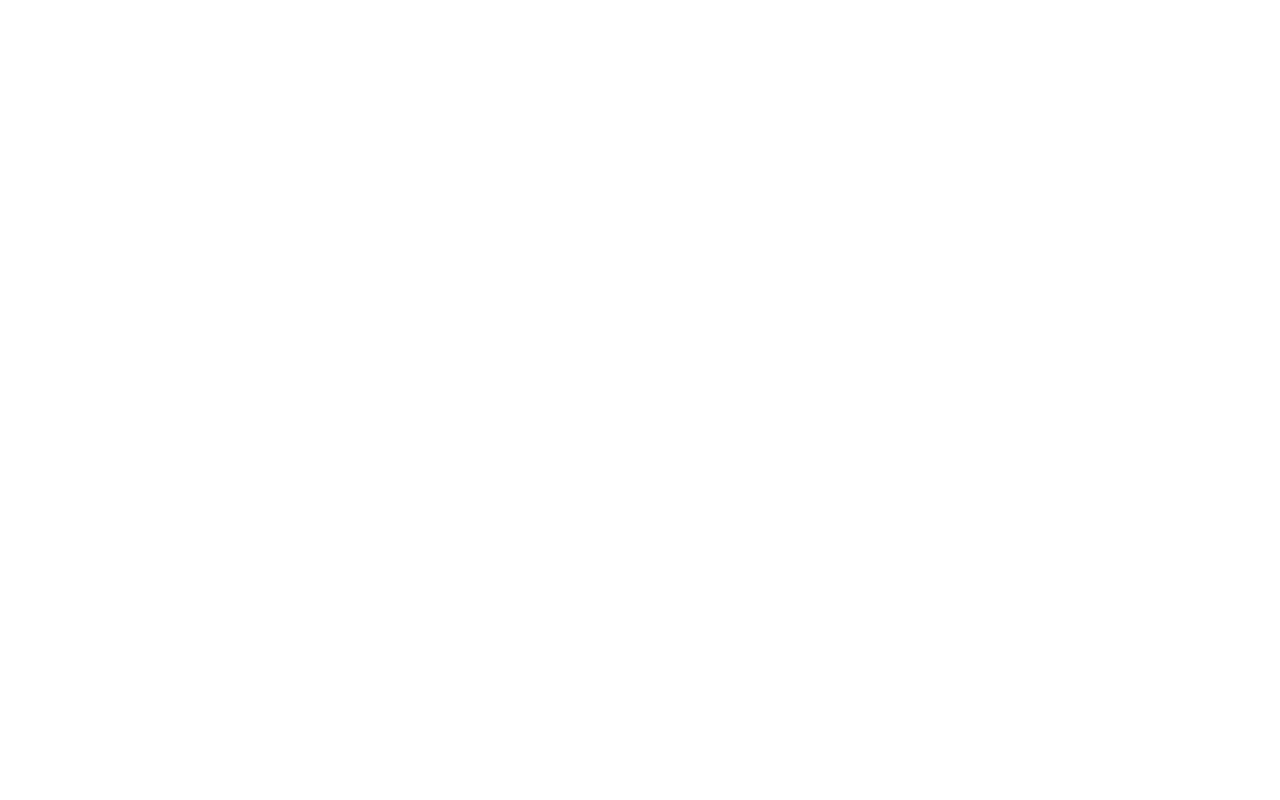
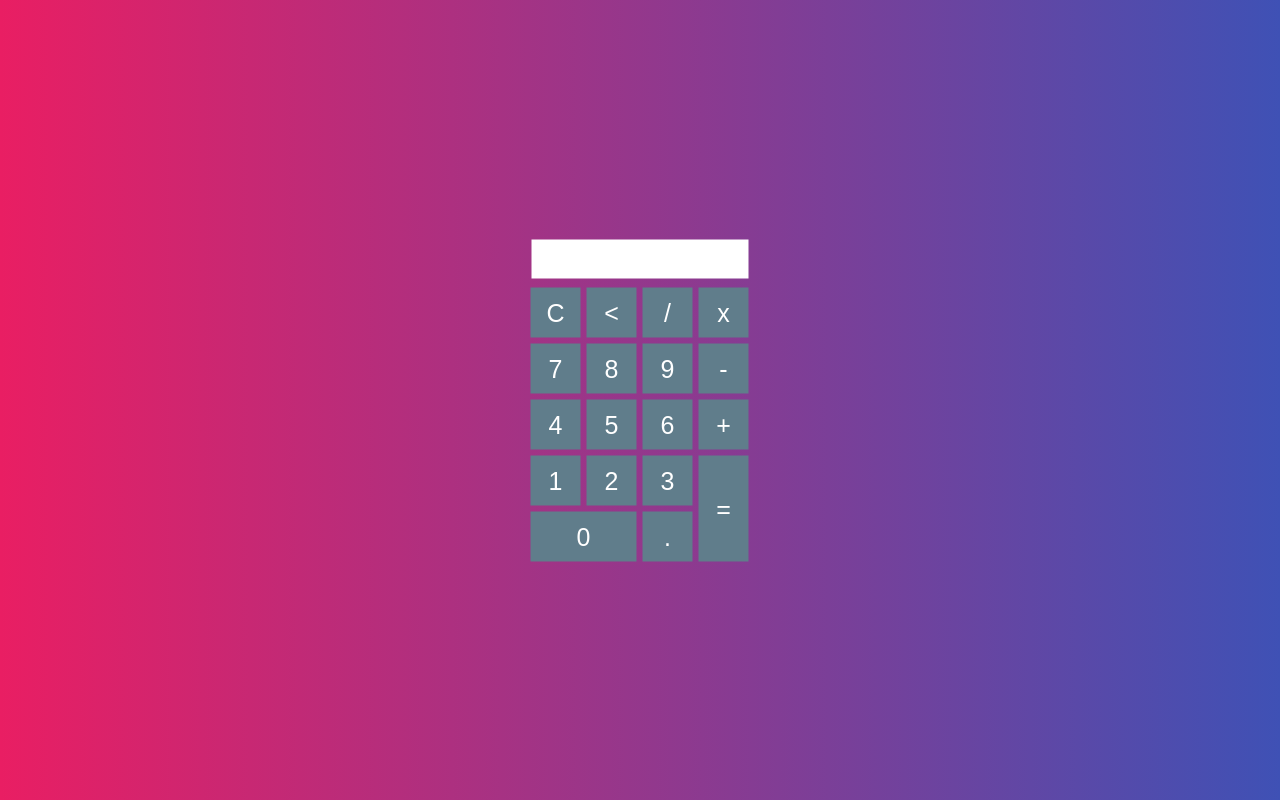
Before and after one commit to samuel2793/js-calculator, a plain HTML site: page index.html in a window 1280 px wide. Drawn offline with Linux system fonts and the light colour scheme.

Commit message:
Funcionalidades basicas funcionando

```diff
--- a/index.html
+++ b/index.html
@@ -1,3 +1,96 @@
 <html>
+    <head>
+        <script>
+            function insert(num){
+                document.form.textview.value = document.form.textview.value+num;
+            }
+
+            function equal(){
+                var exp = document.form.textview.value;
+                if (exp){
+                    document.form.textview.value = eval(exp);
+                }
+            }
+            function clean(){
+                document.form.textview.value = '';
+            }
+            function back(){
+                var exp = document.form.textview.value;
+                document.form.textview.value = exp.substring(0,exp.length-1);
+            }
+        </script>
+        <style>
+            *{
+                margin: 0;
+                padding: 0;
+            }
+            .button{
+                width: 50;
+                height: 50;
+                font-size: 25;
+                margin: 2;
+                cursor: pointer;
+                background: #607d8b;
+                border: none;
+                color: white;
+            }
+            .textview{
+                width: 217;
+                margin: 5;
+                font-size: 25;
+                padding: 5;
+                border: none;
+            }
+            .main{
+                position: absolute;
+                top: 50%;
+                left: 50%;
+                transform: translateX(-50%) translateY(-50%);
+            }
+            .bg{
+                background: linear-gradient(to right, #e91e63, #3f51b5);
+                height: 100%;
+            }
+        </style>
+    </head>
+
+    <body>
+        <div class="bg"></div>
+        <div class="main">
+            <form name = "form">
+                <input class = "textview" name="textview">
+            </form>
+            <table>
+                <tr>
+                    <td><input class="button" type="button" value="C" onclick="clean()"> </td>
+                    <td><input class="button" type="button" value="<" onclick="back()"> </td>
+                    <td><input class="button" type="button" value="/" onclick="insert('/')"> </td>
+                    <td><input class="button" type="button" value="x" onclick="insert('*')"> </td>
+                </tr>
+                <tr>
+                    <td><input class="button" type="button" value="7" onclick="insert(7)"> </td>
+                    <td><input class="button" type="button" value="8" onclick="insert(8)"> </td>
+                    <td><input class="button" type="button" value="9" onclick="insert(9)"> </td>
+                    <td><input class="button" type="button" value="-" onclick="insert('-')"> </td>
+                </tr>
+                <tr>
+                    <td><input class="button" type="button" value="4" onclick="insert(4)"> </td>
+                    <td><input class="button" type="button" value="5" onclick="insert(5)"> </td>
+                    <td><input class="button" type="button" value="6" onclick="insert(6)"> </td>
+                    <td><input class="button" type="button" value="+" onclick="insert('+')"> </td>
+                </tr>
+                <tr>
+                    <td><input class="button" type="button" value="1" onclick="insert(1)"> </td>
+                    <td><input class="button" type="button" value="2" onclick="insert(2)"> </td>
+                    <td><input class="button" type="button" value="3" onclick="insert(3)"> </td>
+                    <td rowspan="5"><input class="button" style="height: 106;" type="button" value="=" onclick="equal()"> </td>
+                </tr>
+                <tr>
+                    <td colspan="2"><input class="button" style="width: 106;" type="button" value="0" onclick="insert(0)"> </td>
+                    <td><input class="button" type="button" value="." onclick="insert('.')"> </td>
+                </tr>
+            </table>
+        </div>
+    </body>
 
 </html>
```
